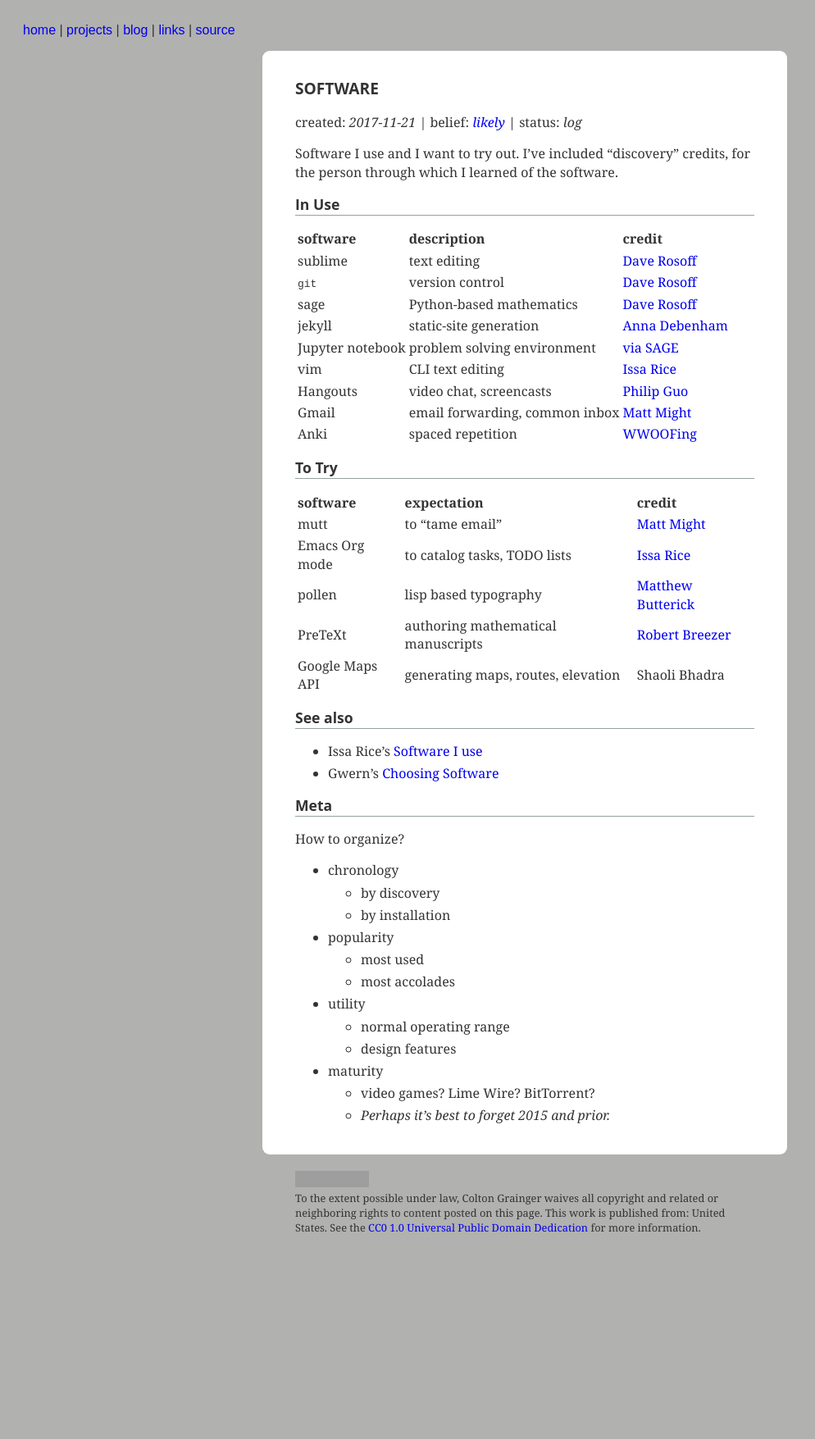
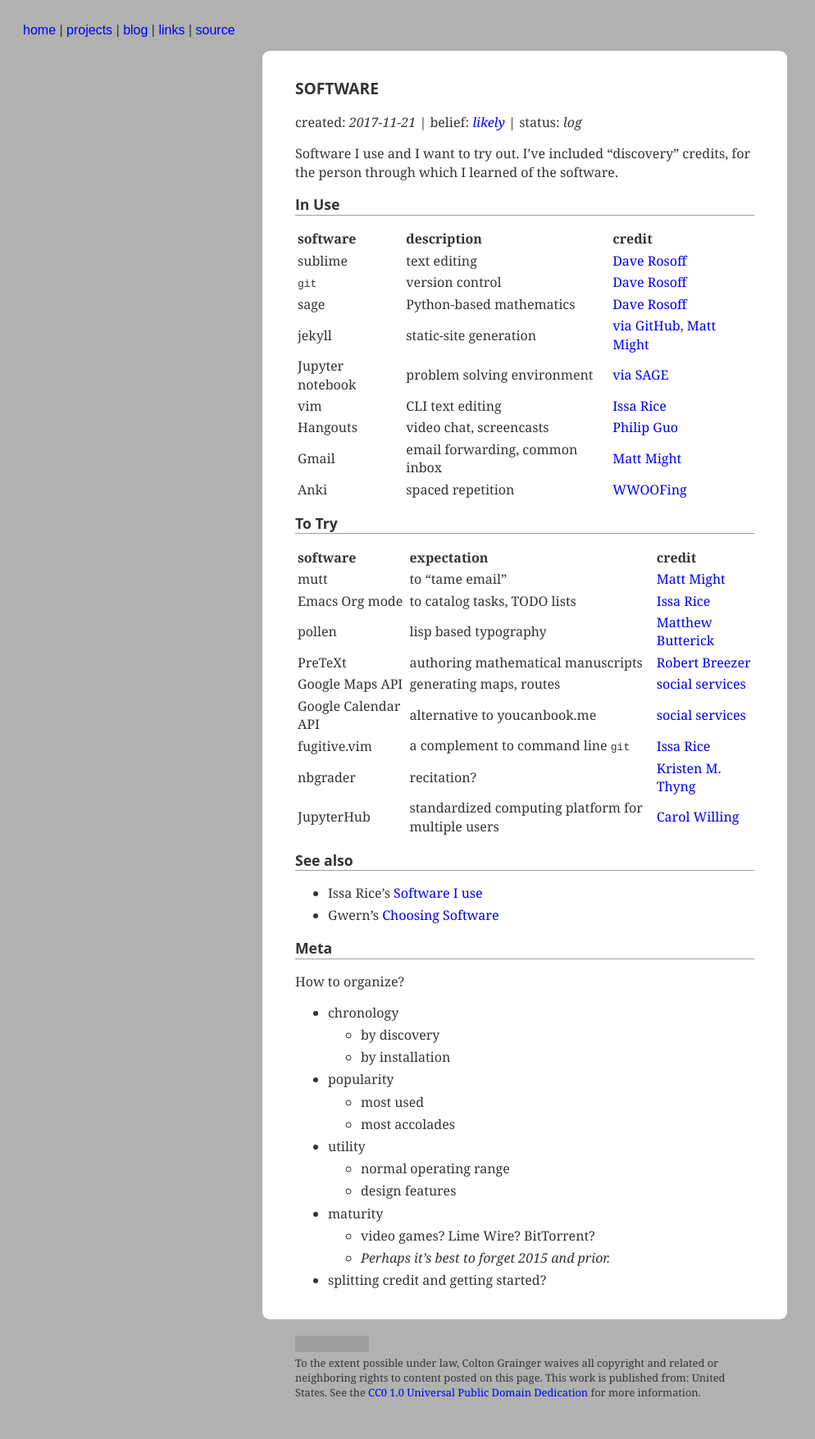
Before and after one commit to coltongrainger/blog, a Jekyll site: the page built from _posts/2017-11-21-software.md, in a window 1280 px wide. Shown: the whole page at 82% size, without its empty margins (0-994 px from the left). Built offline with Jekyll 4.4.1, drawn with Linux system fonts in a browser that asks for light colours; our own code applies the rules of GitHub Pages for plain Markdown files; before the commit the page ends 1554 px from its top, so only the background shows below that; grey boxes are pictures that could not be loaded.

Commit message:
more software, jupyter, maps

```diff
--- a/_posts/2017-11-21-software.md
+++ b/_posts/2017-11-21-software.md
@@ -15,7 +15,7 @@
 | sublime | text editing | [Dave Rosoff][sublime] |
 | `git` | version control | [Dave Rosoff][git] |
 | sage | Python-based mathematics | [Dave Rosoff][sage] |
-| jekyll | static-site generation | [Anna Debenham][jekyll] |
+| jekyll | static-site generation | [via GitHub][jekyll], [Matt Might][blog] |
 | Jupyter notebook | problem solving environment | [via SAGE][jupyter] |
 | vim | CLI text editing | [Issa Rice][vim] |
 | Hangouts | video chat, screencasts | [Philip Guo][hangouts] |
@@ -30,7 +30,11 @@
 | Emacs Org mode | to catalog tasks, TODO lists | [Issa Rice][emacs] |
 | pollen | lisp based typography | [Matthew Butterick][pollen] |
 | PreTeXt | authoring mathematical manuscripts | [Robert Breezer][mathbook] |
-| Google Maps API | generating maps, routes, elevation | Shaoli Bhadra |
+| Google Maps API | generating maps, routes | [social services][maps] |
+| Google Calendar API | alternative to youcanbook.me | [social services][calendar] |
+| fugitive.vim | a complement to command line `git` | [Issa Rice][fugitive] |
+| nbgrader | recitation? | [Kristen M. Thyng][nbgrader] |
+| JupyterHub | standardized computing platform for multiple users | [Carol Willing][jupyterhub] |
 
 ## See also
 - Issa Rice's [Software I use](https://issarice.com/software)
@@ -50,6 +54,7 @@
 - maturity
 	- video games? Lime Wire? BitTorrent?
 	- *Perhaps it's best to forget 2015 and prior.*
+- splitting credit and getting started?
 
 [mutt]: http://matt.might.net/articles/productivity-tips-hints-hacks-tricks-for-grad-students-academics/#email
 [emacs]: https://issarice.com/emacs
@@ -63,3 +68,9 @@
 [jekyll]: https://24ways.org/2013/get-started-with-github-pages/
 [pollen]: http://docs.racket-lang.org/pollen/
 [anki]: https://apps.ankiweb.net/docs/manual.html
+[fugitive]: http://vimcasts.org/episodes/fugitive-vim---a-complement-to-command-line-git/
+[maps]: https://github.com/googlemaps/
+[calendar]: https://developers.google.com/google-apps/calendar/v3/reference/
+[blog]: http://matt.might.net/articles/how-to-blog-as-an-academic/
+[nbgrader]: http://kristenthyng.com/blog/2016/09/07/jupyterhub+nbgrader/
+[jupyterhub]: https://youtu.be/QipkhnBS6hw?t=19m46s
```
Also changed, not shown: _posts/2017-09-30-research-interest.md (+5 -0 lines), _posts/2017-10-18-grad-school.md (+3 -0 lines).
